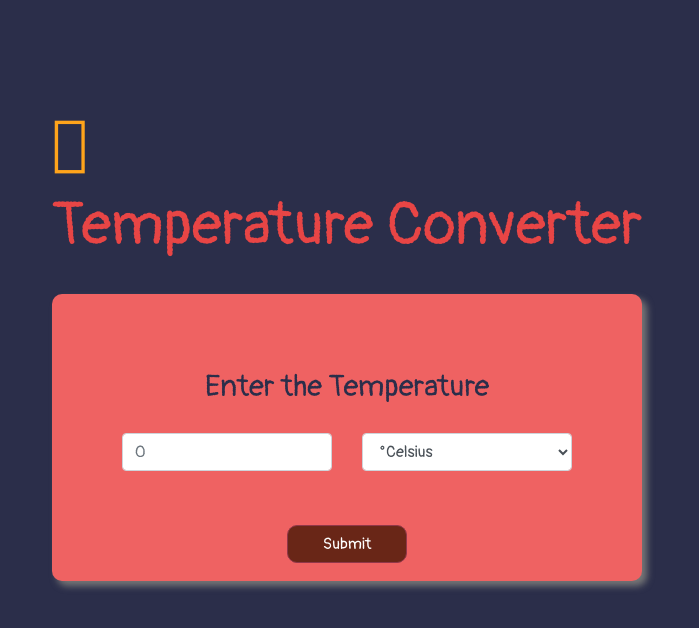
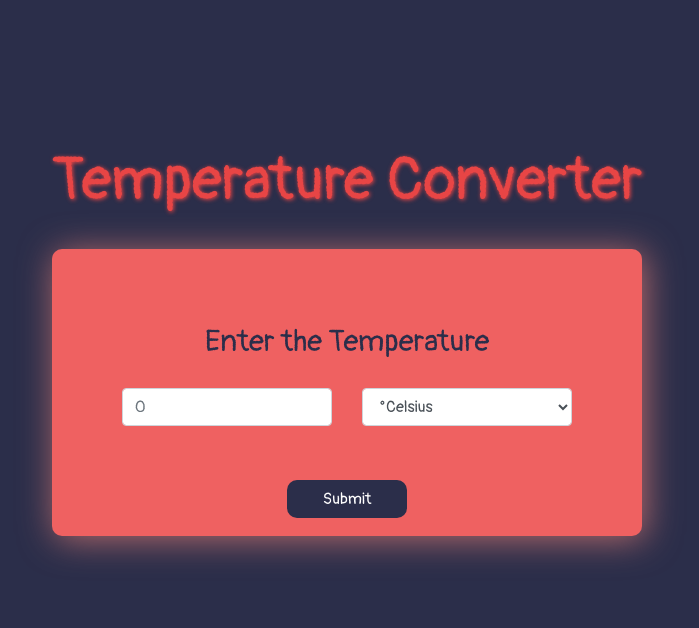
Before and after one commit to anugnakarumuri/OIBSIP, a plain HTML site: page Task 3/index.html in a window 1280 px wide. Shown: the whole page, without its empty margins (293-992 px from the left). Drawn offline with nearby package versions, Linux system fonts and the light colour scheme.

Commit message:
updated task 3

```diff
--- a/Task 3/index.html
+++ b/Task 3/index.html
@@ -20,12 +20,12 @@
 	</head>
 
 	<body>
-		<span id="fa"></span>
-		<h1 class="text-center">
-			Temperature Converter
-		</h1>
+		<span></span>
+		<h1 class="text-center">Temperature Converter</h1>
 
-		<form class="text-center" id="tempCalc"
+		<form
+			class="text-center"
+			id="tempCalc"
 			onsubmit="calculateTemp(); return false"
 		>
 			<label for="temp">Enter the Temperature</label>
--- a/Task 3/script.js
+++ b/Task 3/script.js
@@ -1,35 +1,35 @@
 console.log("Welcome to 🌡️ Temperature Converter");
 
-const tempLoad = () => {
-	let fa = document.getElementById("fa");
-	fa.innerHTML = "&#xf2cb";
-	fa.style.color = "#ffa41b";
+// const tempLoad = () => {
+// 	let fa = document.getElementById("fa");
+// 	fa.innerHTML = "&#xf2cb";
+// 	fa.style.color = "#ffa41b";
 
-	setTimeout(() => {
-		fa.innerHTML = "&#xf2ca;";
-		fa.style.color = "#ffa41b";
-	}, 1000);
+// 	setTimeout(() => {
+// 		fa.innerHTML = "&#xf2ca;";
+// 		fa.style.color = "#ffa41b";
+// 	}, 1000);
 
-	setTimeout(() => {
-		fa.innerHTML = "&#xf2c9;";
-	}, 2000);
+// 	setTimeout(() => {
+// 		fa.innerHTML = "&#xf2c9;";
+// 	}, 2000);
 
-	setTimeout(() => {
-		fa.innerHTML = "&#xf2c8;";
-	}, 3000);
+// 	setTimeout(() => {
+// 		fa.innerHTML = "&#xf2c8;";
+// 	}, 3000);
 
-	setTimeout(() => {
-		fa.innerHTML = "&#xf2c7;";
-		fa.style.color = "&#xf2c8;";
-	}, 4000);
-};
+// 	setTimeout(() => {
+// 		fa.innerHTML = "&#xf2c7;";
+// 		fa.style.color = "&#xf2c8;";
+// 	}, 4000);
+// };
 
-setInterval(() => {
-	fa.style.color = "#ffa41b";
-	tempLoad();
-}, 5000);
+// setInterval(() => {
+// 	fa.style.color = "#ffa41b";
+// 	tempLoad();
+// }, 5000);
 
-tempLoad();
+// tempLoad();
 
 const calculateTemp = () => {
 	const numberTemp = document.getElementById("temp").value;
@@ -54,6 +54,7 @@ const calculateTemp = () => {
 	let result;
 	if (valeTemp == "cel") {
 		result = celTOfah(numberTemp);
+		console.log(result);
 		document.getElementById(
 			"resultContainer"
 		).innerHTML = `= ${result}°Fahrenheit`;
--- a/Task 3/style.css
+++ b/Task 3/style.css
@@ -8,32 +8,32 @@
 body{
     width: 100%;
     height: 85vh;
-    background-color:#2B2E4A;
     display: grid;
     justify-content: center;
     justify-items: stretch;
     align-content: center;
     /* place-items: center; */
+    background-color: #2B2E4A;
+
 }
 
 h1{
     font-size: 60px;
     margin-bottom: 2rem;
+    text-shadow:1px 1px 4px;
+
 }
 
-#fa{
-    font-size: 60px;
-}
 
 form{
-    background-color:#EF6262;
+    background-color:#ef6161;
     font-weight: 400;
     padding: 70px;
     display: flex;
     flex-direction: column;
-    -webkit-box-shadow: 0 10px 6px -6px #777;
-    -moz-box-shadow: 0 10px 6px -6px #777;
-    box-shadow: 5px 5px 7px #777;
+    -webkit-box-shadow: 0 10px 6px 6px #E84545;
+    -moz-box-shadow: 0 10px 6px 6px #E84545;
+    box-shadow: 3px 3px 35px #b86b6b;
     border-radius: 10px;
     position:relative;
 }
@@ -58,6 +58,7 @@ form label{
 
 #resultContainer{
     font-size: 35px;
+    color: #2B2E4A;
 }
 
 .btn {
@@ -70,7 +71,15 @@ form label{
 }
 
 .custom-btn-color {
-    background-color:#692617;
-    border-color:#903749;
+    background-color: #2B2E4A;
     color: white;
+    transition: all 0.3;
 }
+
+.btn:hover{
+    color: white;
+    box-shadow: 5px 4px 20px -4px #64678e;
+    transform: scale(1.05) translateX(-49%);
+    bottom: 10px;
+    left: 50%;
+}
```
Also changed, not shown: 1 other file.
